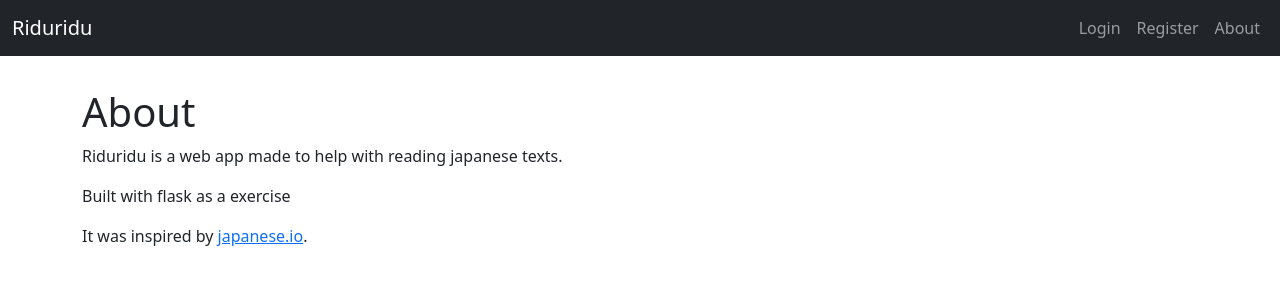
After one commit to Somebody934/reading-app.no-good-name, a Flask app: template templates/about.html in a window 1280 px wide. The commit adds this page. Shown: the top 300 px of the page. Run offline with Flask 2, Linux system fonts and the light colour scheme; the template is opened without the code that fills it, so the values that code supplies are empty; some libraries are stand-ins or nearby versions.

Commit message:
Add about page (it's bare bone) Change app name to "Riduridu" Add databases and authentication Functional login, register, add story Add alerts Create forms.html and forms.py Add logout and profile Change parser to add known words later

```diff
--- a/app.py
+++ b/app.py
@@ -1,38 +1,108 @@
 import os
-from my_parser import Parser
+from functools import wraps
+
+import flask
 from flask import Flask, render_template, redirect, url_for
 from flask_bs4 import Bootstrap
+from flask_login import LoginManager, UserMixin, login_user, current_user, logout_user
+from flask_sqlalchemy import SQLAlchemy
+from sqlalchemy.ext.declarative import declarative_base
+from sqlalchemy.orm import relationship
+from werkzeug.security import generate_password_hash, check_password_hash
 
-APP_NAME = "Aplikacija"
+from forms import LoginForm, RegisterForm, TextForm, KnownForm
+from my_parser import Parser
+
+APP_NAME = "Riduridu"
+
 app = Flask(__name__)
 Bootstrap(app)
+app.config["SECRET_KEY"] = os.getenv("SECRET_KEY")
+
+
+@app.context_processor
+def context_processor():
+    context_dict = {
+        "APP_NAME": APP_NAME,
+        "user_auth": current_user.is_authenticated
+    }
+    return context_dict
+
 
 stories = {}
 
+# Databases
+Base = declarative_base()
+app.config['SQLALCHEMY_DATABASE_URI'] = "sqlite:///base.db"
+app.config['SQLALCHEMY_TRACK_MODIFICATIONS'] = False
+db = SQLAlchemy(app)
 
-def env(value, key):
-    return os.getenv(key, value)
+
+class User(db.Model, UserMixin):
+    __tablename__ = "user"
+    id = db.Column(db.Integer, primary_key=True)
+    username = db.Column(db.String, unique=True, nullable=False)
+    password = db.Column(db.String, nullable=False)
+    stories = relationship("Story", back_populates="user")
+
+
+class Story(db.Model):
+    __tablename__ = "story"
+    id = db.Column(db.Integer, primary_key=True)
+    title = db.Column(db.String, nullable=False)
+    filepath = db.Column(db.String, nullable=False, unique=True)
+    user_id = db.Column(db.Integer, db.ForeignKey('user.id'))
+    user = relationship("User", back_populates="stories")
+
+
+def login_required(function):
+    @wraps(function)
+    def wrapper_function(*args, **kwargs):
+        if current_user.is_authenticated:
+            print(1)
+            return function(*args, **kwargs)
+        else:
+            return redirect(url_for("about"))
+
+    return wrapper_function
+
+
+db.create_all()
+
+# Auth
+login_manager = LoginManager()
+login_manager.init_app(app)
+
+
+@login_manager.user_loader
+def user_loader(user_id):
+    return User.query.get(user_id)
 
 
 parser = Parser()
 
-app.add_template_filter(env)
+
+@app.route("/")
+def main_page():
+    return redirect(url_for("about"))
 
 
-@app.route('/')
+@app.route('/home')
+@login_required
 def home():
     # TODO make it more beautiful
-    filenames = os.listdir('static/stories/')
+    filenames = os.listdir(f'static/users/{current_user.id}/stories')
     return render_template("home.html", title=APP_NAME, stories=filenames)
 
 
 @app.route('/<story_name>/<int:page_number>')
+@login_required
 def show_story(story_name, page_number):
     if page_number == 0:
         return "Error"
     page_number -= 1
     if not (story_name in stories):
-        with open(f"static/stories/{story_name}", "r", encoding="utf-8") as file:
+        with open(f"static/users/{current_user.id}/stories/{story_name}", "r", encoding="utf-8") as file:
             text = file.read()
         k = text.replace("\n\n", "\n").replace("\u3000", "")
         paragraphs = k.split("\n")
@@ -61,39 +131,105 @@ def show_story(story_name, page_number):
                            paragraphs=pages[page_number], page_count=len(pages), dict=parser.dict)
 
 
-abc = []
-counter = 0
+@app.route("/login", methods=["GET", "POST"])
+def login():
+    form = LoginForm()
+    if form.validate_on_submit():
+        username = form.username.data
+        user = User.query.filter_by(username=username).first()
+        if user:
+            password = form.password.data
+            if check_password_hash(user.password, password):
+                flask.flash("Logged in successfully")
+                login_user(user)
+
+                return redirect(url_for("home"))
+            else:
+                form.password.errors.append("Password is wrong")
+        else:
+            form.username.errors.append("Username doesn't exist")
+
+    return render_template("forms.html", form=form, form_use="Login")
 
 
-@app.context_processor
-def add_to_abc(number):
-    global counter
-    counter = number
-    return number + 1
+@app.route('/logout')
+@login_required
+def logout():
+    logout_user()
+    return redirect(url_for("about"))
 
 
-@app.route("/login")
-def login():
-    # TODO create login form and authentication
-    return redirect(url_for("home"))
+@app.route("/profile", methods=["GET","POST"])
+@login_required
+def profile():
+    form = KnownForm()
+    if form.validate_on_submit():
+        with open(f"static/users/{current_user.id}/data/known.txt", "r", encoding="utf-8") as file:
+            old_dict = parser.parse_known(current_user.id)
+        text = form.text_block.data
+        morphs = parser.parse_text(text)
+        dict = parser.format_data(morphs)
+        dict.update(old_dict)
+        parser.dict.update(dict)
+        with open(f"static/users/{current_user.id}/data/known.txt", "w", encoding="utf-8") as file:
+            file.write("\n".join(dict.keys()))
+        return redirect(url_for("home"))
+    return render_template("forms.html", form=form, form_use="Profile")
 
 
-@app.route("/register")
+@app.route("/register", methods=["GET", "POST"])
 def register():
-    # TODO create register form and authentication
-    return redirect(url_for("home"))
+    form = RegisterForm()
+    if form.validate_on_submit():
+        username = form.username.data
+        if User.query.filter_by(username=username).first():
+            form.username.errors.append("Username already exists")
+        else:
+            password = generate_password_hash(form.password.data, method='pbkdf2:sha256', salt_length=16)
+            new_user = User(username=username, password=password)
+            db.session.add(new_user)
+            db.session.commit()
+            path = f"static/users/"
+            try:
+                os.mkdir(path)
+            except FileExistsError:
+                pass
+            path += f"{new_user.id}/"
+            os.mkdir(path)
+            os.mkdir(path + "stories")
+            os.mkdir(path + "data")
+            with open(path + "data/known.txt", "w", encoding="utf-8") as file:
+                pass
+            flask.flash("Your registration was successful")
+            login_user(new_user)
+
+            return redirect(url_for("home"))
+    return render_template("forms.html", form=form, form_use="Register")
 
 
 @app.route("/about")
 def about():
-    # TODO create about page
-    return redirect(url_for("home"))
+    return render_template("about.html")
 
 
-@app.route("/add")
+@app.route("/add", methods=["GET", "POST"])
+@login_required
 def add_story():
-    # TODO add add story
-    return redirect(url_for("home"))
+    form = TextForm()
+    if form.validate_on_submit():
+        title = form.title.data
+        if Story.query.filter_by(title=title).first():
+            form.title.errors.append("Story with that title already exists")
+        else:
+            file = form.file.data
+            path = f"static/users/{current_user.id}/stories/{title}.txt"
+            file.save(dst=path)
+            new_story = Story(title=title, filepath=path)
+            db.session.add(new_story)
+            db.session.commit()
+            flask.flash("Story added successfully")
+
+    return render_template("forms.html", form=form, form_use="Add new story")
 
 
 if __name__ == '__main__':
--- a/requirements.txt
+++ b/requirements.txt
@@ -4,3 +4,9 @@ Flask-BS4==5.0.0.1
 python-dotenv==0.19.0
 SudachiPy==0.5.2
 SudachiDict-full
+Flask-WTF==0.15.1
+WTForms~=2.3.3
+Flask-SQLAlchemy==2.5.1
+Werkzeug==2.0.1
+Flask-Login==0.5.0
+SQLAlchemy~=1.4.23
--- /dev/null
+++ b/static/style/base_file.css
@@ -0,0 +1,3 @@
+.heading_space {
+    margin-bottom: 2rem;
+}
--- /dev/null
+++ b/templates/about.html
@@ -0,0 +1,15 @@
+{% extends "base.html" %}
+{% set title="About" %}
+
+
+{% block body %}
+    {{ super() }}
+    <div class="container">
+        <h1>About</h1>
+        <p>{{ APP_NAME }} is a web app made to help with reading japanese texts.</p>
+        <p>Built with flask as a exercise</p>
+        <p> It was inspired by <a href="https://www.japanese.io/">japanese.io</a>.</p>
+
+
+    </div>
+{% endblock %}
--- a/templates/base.html
+++ b/templates/base.html
@@ -4,14 +4,15 @@
     {% block head %}
         <!-- Required meta tags -->
         <meta charset="utf-8">
+
+        <link rel="stylesheet" href="../static/style/base_file.css">
         <meta name="viewport" content="width=device-width, initial-scale=1">
         <link rel="stylesheet" href="https://cdn.jsdelivr.net/npm/bootstrap-icons@1.5.0/font/bootstrap-icons.css">
         <!-- Bootstrap CSS -->
         <link href="https://cdn.jsdelivr.net/npm/bootstrap@5.0.2/dist/css/bootstrap.min.css" rel="stylesheet"
               integrity="sha384-EVSTQN3/azprG1Anm3QDgpJLIm9Nao0Yz1ztcQTwFspd3yD65VohhpuuCOmLASjC"
               crossorigin="anonymous">
-
-        <title>{{ title }}</title>
+        <title>{{ title |default(APP_NAME, true) }}</title>
     {% endblock %}
 </head>
 <body>
@@ -19,7 +20,13 @@
     {% include "headers.html" %}
 {% endblock %}
 {% block body %}
-
+    {% if get_flashed_messages() %}
+        <div class="alert alert-success" role="alert">
+            {% for message in get_flashed_messages() %}
+                {{ message }}
+            {% endfor %}
+        </div>
+    {% endif %}
     <script src="https://cdn.jsdelivr.net/npm/bootstrap@5.0.2/dist/js/bootstrap.bundle.min.js"
             integrity="sha384-MrcW6ZMFYlzcLA8Nl+NtUVF0sA7MsXsP1UyJoMp4YLEuNSfAP+JcXn/tWtIaxVXM"
             crossorigin="anonymous"></script>
--- a/templates/headers.html
+++ b/templates/headers.html
@@ -1,7 +1,7 @@
 {% block navbar %}
-    <nav class="navbar navbar-expand-md navbar-dark bg-dark">
+    <nav class="navbar navbar-expand-md navbar-dark bg-dark heading_space">
         <div class="container-fluid">
-            <a class="navbar-brand abs" href="{{url_for("home")}}">{{ title }}</a>
+            <a class="navbar-brand abs" href="{{url_for("home")}}">{{ APP_NAME }}</a>
             <button class="ms-auto navbar-toggler" type="button" data-bs-toggle="collapse"
                     data-bs-target="#navbarSupportedContent" aria-controls="navbarSupportedContent"
                     aria-expanded="false" aria-label="Toggle navigation">
@@ -9,12 +9,21 @@
             </button>
             <span class="collapse navbar-collapse ms-auto" id="navbarSupportedContent">
             <ul class=" navbar-nav ms-auto">
+                {% if not user_auth %}
                 <li class="nav-item">
                     <a class="nav-link" aria-current="page" href="{{url_for("login")}}">Login</a>
                 </li>
                 <li class="nav-item">
                     <a class="nav-link" href="{{url_for("register")}}">Register</a>
                 </li>
+                {% else %}
+                <li class="nav-item">
+                    <a class="nav-link" href="{{url_for("logout")}}">Logout</a>
+                </li>
+                <li class="nav-item">
+                    <a class="nav-link" href="{{url_for("profile")}}">Profile</a>
+                </li>
+                {% endif %}
                 <li class="nav-item">
                     <a class="nav-link" href="{{url_for("about")}}">About</a>
                 </li>
--- a/templates/home.html
+++ b/templates/home.html
@@ -1,4 +1,5 @@
 {% extends "base.html" %}
+{% set title="Home" %}
 {% block head %}
     {{ super() }}
     <!-- Google fonts -->
```
Also changed, not shown: forms.py (added, +27 -0 lines), my_parser.py (+8 -5 lines), static/style/text.css (+5 -5 lines), templates/forms.html (added, +16 -0 lines), templates/register.html (added, +9 -0 lines).
